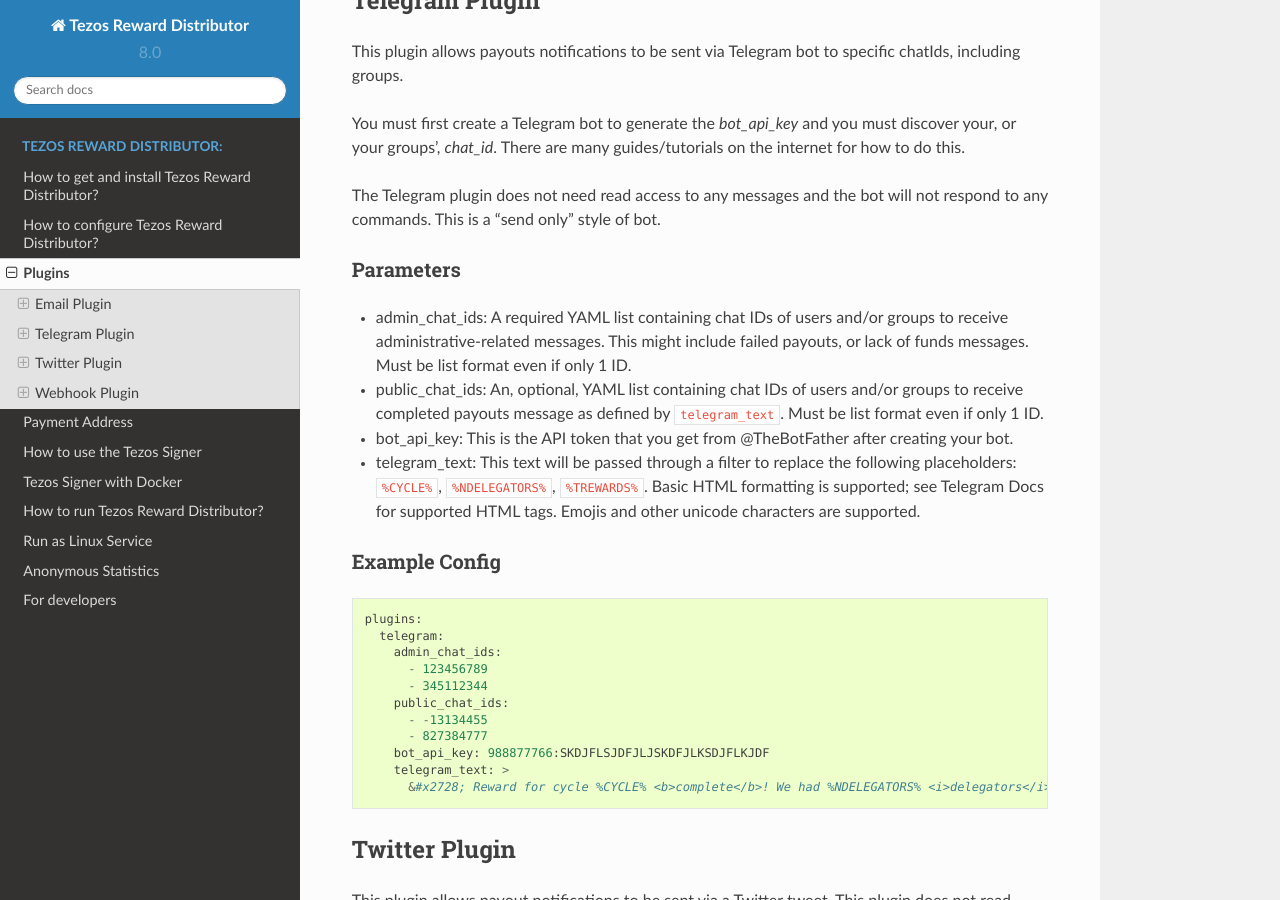
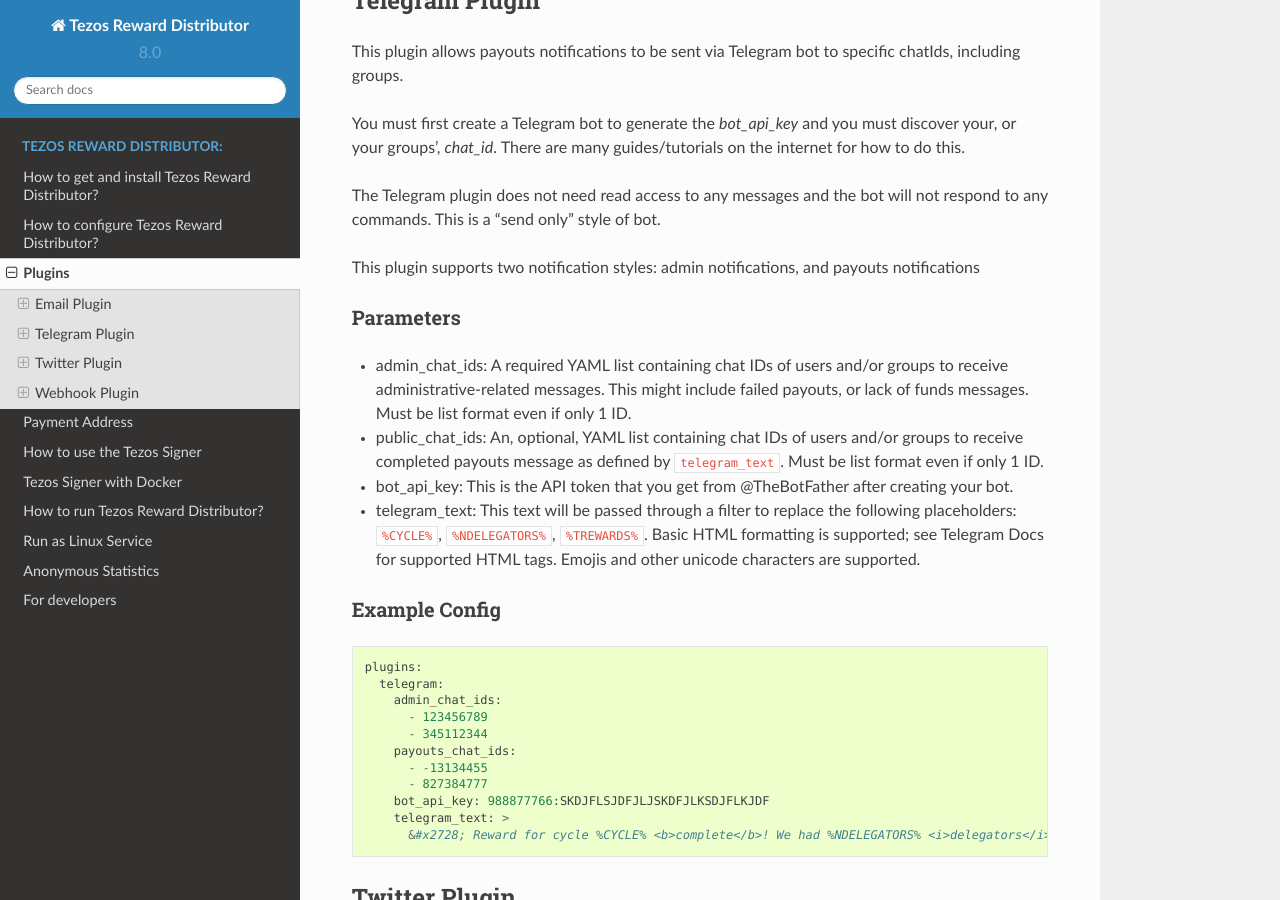
Before and after one commit to tezos-reward-distributor-organization/tezos-reward-distributor, a Sphinx documentation site: the page built from docs/plugins.md, in a window 1280 px wide and 900 px high, scrolled down 1333 px. Built offline with Sphinx 7.4.7 and the Read the Docs theme 2.0.0, drawn with Linux system fonts in a browser that asks for light colours; some of the changed lines change nothing that is shown.

Commit message:
clarify notifications

```diff
--- a/docs/plugins.md
+++ b/docs/plugins.md
@@ -59,6 +59,8 @@
 
 The Telegram plugin does not need read access to any messages and the bot will not respond to any commands. This is a "send only" style of bot.
 
+This plugin supports two notification styles: admin notifications, and payouts notifications
+
 ### Parameters
 
 * admin_chat_ids: A required YAML list containing chat IDs of users and/or groups to receive administrative-related messages. This might include failed payouts, or lack of funds messages.  Must be list format even if only 1 ID.
@@ -74,7 +76,7 @@
     admin_chat_ids:
       - 123456789
       - 345112344
-    public_chat_ids:
+    payouts_chat_ids:
       - -13134455
       - 827384777
     bot_api_key: 988877766:SKDJFLSJDFJLJSKDFJLKSDJFLKJDF
```
